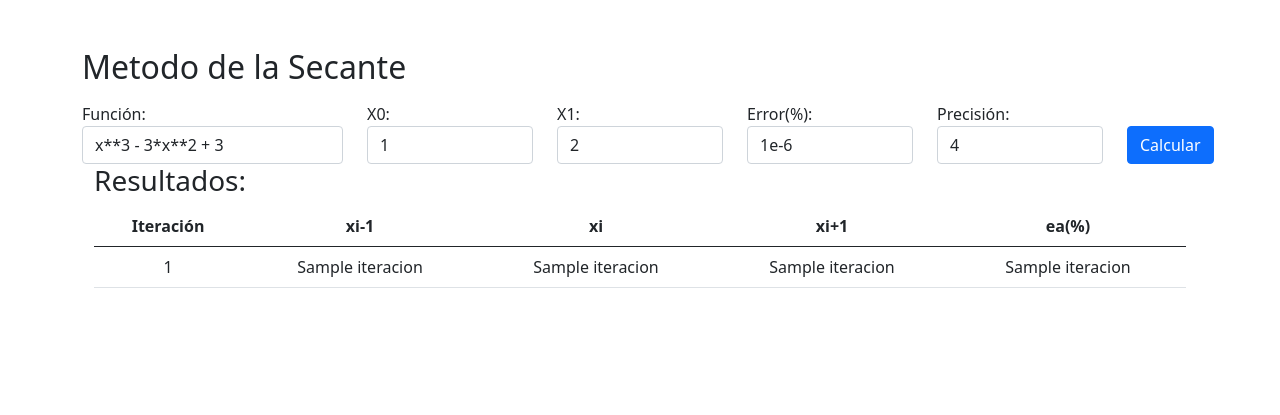
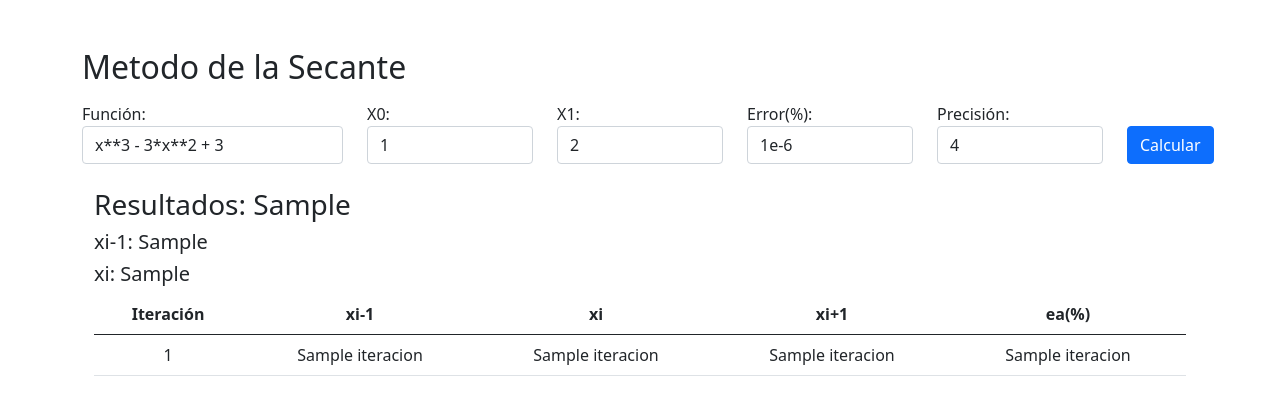
Before and after one commit to carlosandrestamayo/flask-metodos-numericos, a Flask app: template templates/secante.html in a window 1280 px wide. Shown: the part 68-483 px from the top of the page. Run offline with Flask 3, Linux system fonts and the light colour scheme; the template is opened without the code that fills it: most values are stand-ins (such as "Sample title", 1, 10 or a date in 2020); some libraries are stand-ins or nearby versions.

Commit message:
cambio 26/02/2025

```diff
--- a/app.py
+++ b/app.py
@@ -80,6 +80,7 @@ def secante_route():
     error_data = False
     msg_data = ""
     x2 = 0
+    fn = ""
 
     if request.method == 'POST':
         fn = request.form.get('fn','')
@@ -93,7 +94,7 @@ def secante_route():
         if not error_data:
             iteraciones, columnas, x2 = secante.metodo_secante(fn, x0, x1, 0.005/100, decimales)
 
-    return render_template('secante.html', resultados = iteraciones, columnas = columnas, error_data = error_data, msg_data = msg_data)
+    return render_template('secante.html', resultados = iteraciones, columnas = columnas, error_data = error_data, msg_data = msg_data,fn=fn, x0 =x0, x1 = x1)
 
 @app.route('/newtonraphson',  methods=['GET', 'POST'])
 def newton_raphson_route():
--- a/templates/secante.html
+++ b/templates/secante.html
@@ -39,7 +39,9 @@
 
     <div class="container">
 
-        <h3>Resultados:</h3>
+        <h3 class="mt-4">Resultados: {{fn}}</h3>
+        <h5>xi-1: {{x0}}</h5>
+        <h5>xi: {{x1}}</h5>
         <table class="table mb-5">
             <thead>
                 <tr>
```
